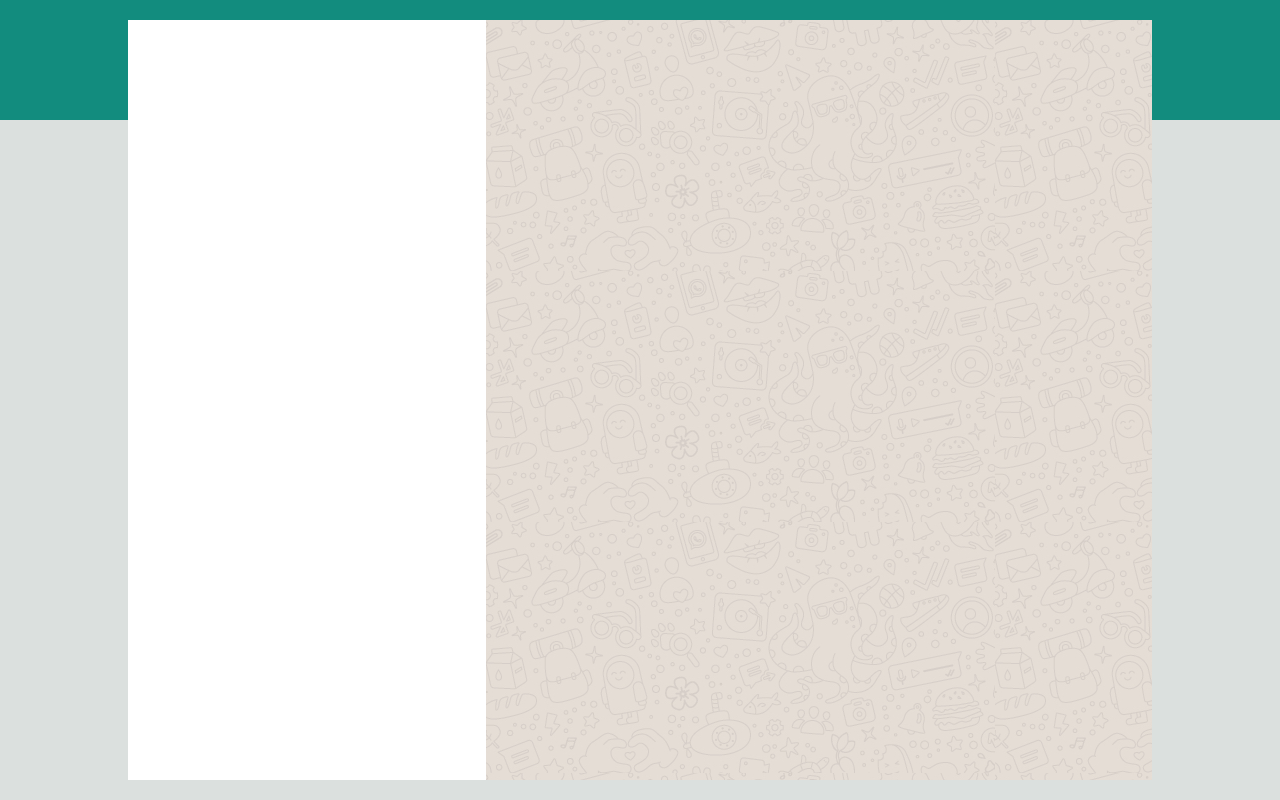
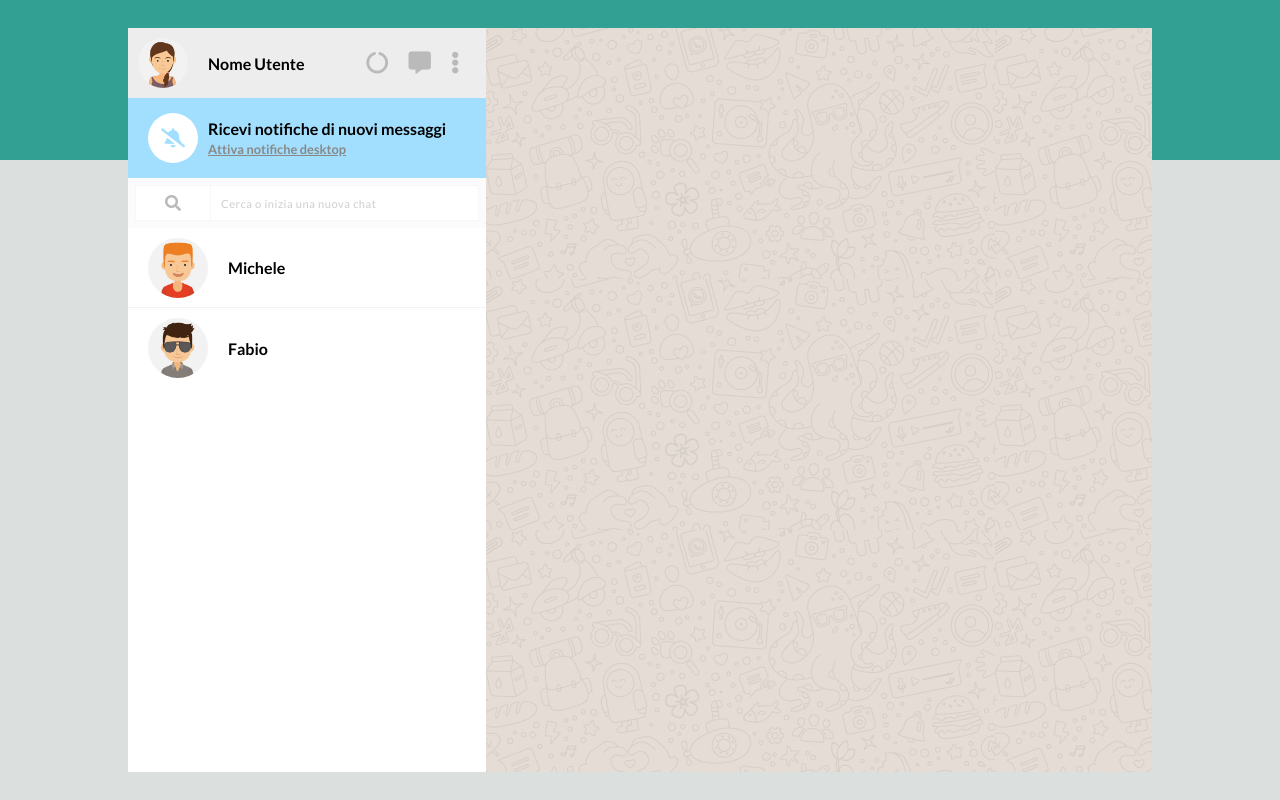
Before and after one commit to MarcoBagnasco/vue-boolzapp, a plain HTML site: page index.html in a window 1280 px wide. Drawn offline with nearby package versions, Linux system fonts and the light colour scheme.

Commit message:
add aside contacts

```diff
--- a/css/style.css
+++ b/css/style.css
@@ -10,7 +10,21 @@ body{
     justify-content: center;
     align-items: center;
     height: 100vh;
-    background-image: linear-gradient(to bottom, #128C7E 0%, #128C7E 15%, #dbe0de 15%, #dbe0de 100%);
+    font-weight: bold;
+    background-image: linear-gradient(to bottom, #32a093 0%, #32a093 20%, #dbe0de 20%, #dbe0de 100%);
+}
+i{
+    font-size: 1.4rem;
+    color: #bababa;
+}
+
+/* UTILITIES */
+/* Avatar */
+.avatar{
+    width: 50px;
+    height: 50px;
+    margin-right: 20px;
+    border-radius: 50%;
 }
 
 /* LAYOUT */
@@ -18,14 +32,121 @@ body{
     display: flex;
     width: 80%;
     min-width: 900px;
-    height: 95%;
+    height: 93%;
     background-color: #fff;
 }
 
-/* CONTACTS */
-.contacts{
+/**************** LEFT ASIDE ****************/
+.left-aside{
     flex-basis: 35%;
 }
+
+/* ASIDE HEADER */
+/* User */
+.aside-header .user{
+    display: flex;
+    justify-content: space-between;
+    align-items: center;
+    padding: 10px;
+    background-color: #ededed;
+}
+/* User Avatar */
+.aside-header .user .user-avatar{
+    display: flex;
+    align-items: center;
+}
+/* User Icons */
+.aside-header .user .user-icons i{
+    margin-right: 17px
+}
+
+/* Notification */
+.aside-header .notification{
+    display: flex;
+    align-items: center;
+    padding: 15px 20px;
+    background-color: #a2dffe;
+}
+/* Bell Icon */
+.notification i.bell{
+    display: flex;
+    align-items: center;
+    justify-content: center;
+    width: 50px;
+    height: 50px;
+    font-size: 1.2rem;
+    color: #a2dffe;
+    background-color: #fff;
+    border-radius: 50%;
+}
+/* Notification Text */
+.notification .notification-text{
+    margin-left: 10px;
+}
+.notification .notification-text a{
+    font-size: 0.8rem;
+    color: #888;
+}
+
+/* Search Contancts */
+.search-contacts{
+    padding: 7px;
+    background-color: #fbfbfb;
+}
+.search-contacts .search-bar{
+    display: flex;
+    height: 36px;
+}
+/* Search Button */
+.search-bar .search-btn{
+    flex-basis: 75px;
+    display: flex;
+    align-items: center;
+    justify-content: center;
+    background-color: #fff;
+    border: 1px solid #f7f7f7;
+    border-right: 0;
+}
+.search-bar .search-btn i{
+    font-size: 1rem;
+}
+/* Search Input */
+.search-bar .search-input{
+    flex-grow: 1;
+    padding: 10px;
+    border: 1px solid #f7f7f7;
+}
+.search-bar .search-input::placeholder{
+    font-size: 0.7rem;
+    letter-spacing: .5px;
+    color: #cecece;
+}
+
+/* CONTACTS */
+.contacts-list .contact{
+    display: flex;
+    align-items: center;
+    height: 80px;
+    padding: 10px 20px;
+    border-bottom: 1px solid #f2f2f2;
+    cursor: pointer;
+}
+.contacts-list .contact:last-child{
+    border-bottom: 0;
+}
+.contacts-list .contact .avatar{
+    height: 60px;
+    width: 60px;
+}
+
+
+
+
+
+
+
+
+
 
 /* CHAT */
 .chat{
--- a/index.html
+++ b/index.html
@@ -12,7 +12,7 @@
 
 <!-- FONTS -->
 <link rel="preconnect" href="https://fonts.gstatic.com">
-<link href="https://fonts.googleapis.com/css2?family=Lato&display=swap" rel="stylesheet">
+<link href="https://fonts.googleapis.com/css2?family=Lato:wght@400;700&display=swap" rel="stylesheet">
 
 <!-- ICONS -->
 <link rel='stylesheet' href='https://cdnjs.cloudflare.com/ajax/libs/font-awesome/5.15.3/css/all.min.css' integrity='sha512-iBBXm8fW90+nuLcSKlbmrPcLa0OT92xO1BIsZ+ywDWZCvqsWgccV3gFoRBv0z+8dLJgyAHIhR35VZc2oM/gI1w==' crossorigin='anonymous'/>
@@ -23,8 +23,61 @@
 <body>
 
     <div id="root" class="app-container">
-        <!-- CONTACTS -->
-        <aside class="contacts"></aside>
+        <!-- LEFT ASIDE -->
+        <aside class="left-aside">
+            <!-- ASIDE HEADER -->
+            <header class="aside-header">
+                <!-- User -->
+                <div class="user">
+                    <!-- User Avatar -->
+                    <div class="user-avatar">
+                        <img class="avatar" src="./img/avatar_io.jpg" alt="mine avatar">
+                        <span class="user-name">Nome Utente</span>
+                    </div>
+                    <!-- User Icons -->
+                    <div class="user-icons">
+                        <a href="#"><i class="fas fa-circle-notch"></i></a>
+                        <a href="#"><i class="fas fa-comment-alt"></i></a>
+                        <a href="#"><i class="fas fa-ellipsis-v"></i></a>
+                    </div>
+                </div>
+
+                <!-- Notifications -->
+                <div class="notification">
+                    <!-- Bell Icon -->
+                    <i class="fas fa-bell-slash bell"></i>
+                    <!-- Notification Text -->
+                    <div class="notification-text">
+                        <p>Ricevi notifiche di nuovi messaggi</p>
+                        <a href="#">Attiva notifiche desktop</a>
+                    </div>
+                </div>
+
+                <!-- Search Contacts -->
+                <div class="search-contacts">
+                    <div class="search-bar">
+                        <!-- Search Button -->
+                        <div class="search-btn"><i class="fas fa-search"></i></div>
+                        <!-- Search Input -->
+                        <input class="search-input" placeholder="Cerca o inizia una nuova chat" type="text">
+                    </div>
+                </div>
+            </header>
+
+            <!-- CONTACTS -->
+            <section class="contacts">
+                <ul class="contacts-list">
+                    <li class="contact">
+                        <img class="avatar" src="./img/avatar_1.jpg" alt="avatar">
+                        <div class="contact-name">Michele</div>
+                    </li>
+                    <li class="contact">
+                        <img class="avatar" src="./img/avatar_2.jpg" alt="avatar">
+                        <div class="contact-name">Fabio</div>
+                    </li>
+                </ul>
+            </section>
+        </aside>
 
         <!-- CHAT -->
         <section class="chat"></section>
```
